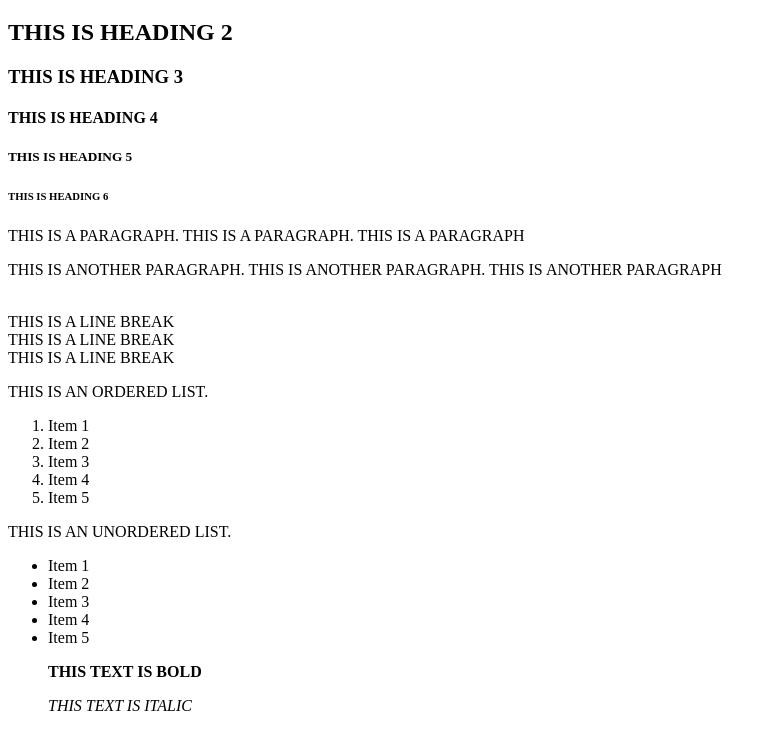
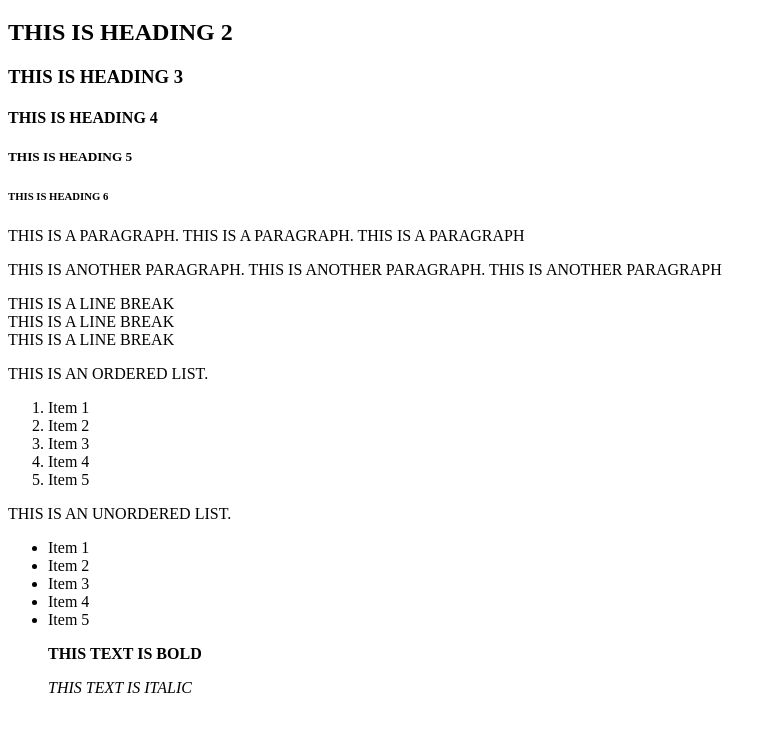
Before and after one commit to MatthewCai127/html-css-practice, a plain HTML site: page index.html in a window 1280 px wide. Shown: the part 61-800 px from the top of the page, without its empty margins (0-775 px from the left). Drawn offline with Linux system fonts and the light colour scheme.

Commit message:
Updated Commit

```diff
--- a/index.html
+++ b/index.html
@@ -11,10 +11,10 @@
         <h5>THIS IS HEADING 5</h5>
         <h6>THIS IS HEADING 6</h6>
         <p>THIS IS A PARAGRAPH. THIS IS A PARAGRAPH. THIS IS A PARAGRAPH</p>
-        <p>THIS IS ANOTHER PARAGRAPH. THIS IS ANOTHER PARAGRAPH. THIS IS ANOTHER PARAGRAPH</p><br>
+        <p>THIS IS ANOTHER PARAGRAPH. THIS IS ANOTHER PARAGRAPH. THIS IS ANOTHER PARAGRAPH</p>
         THIS IS A LINE BREAK<br>
         THIS IS A LINE BREAK<br>
-        THIS IS A LINE BREAK<br>
+        THIS IS A LINE BREAK
         <p>THIS IS AN ORDERED LIST.</p>
         <ol>
             <li>Item 1</li>
```
